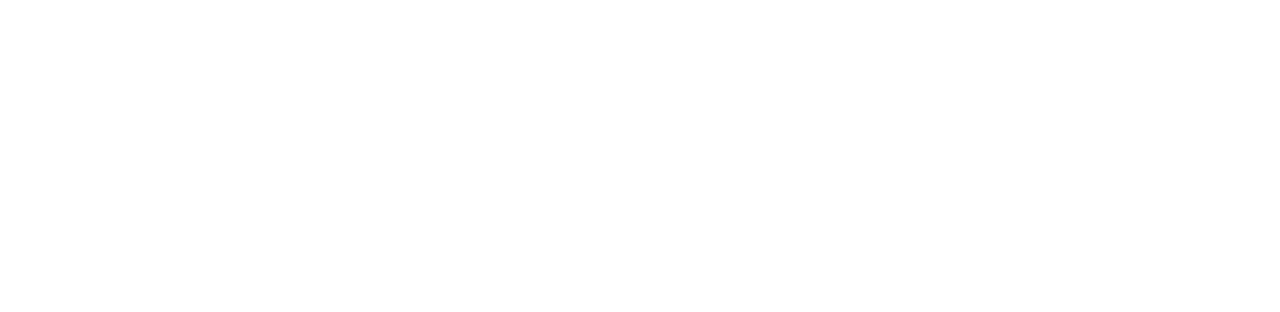
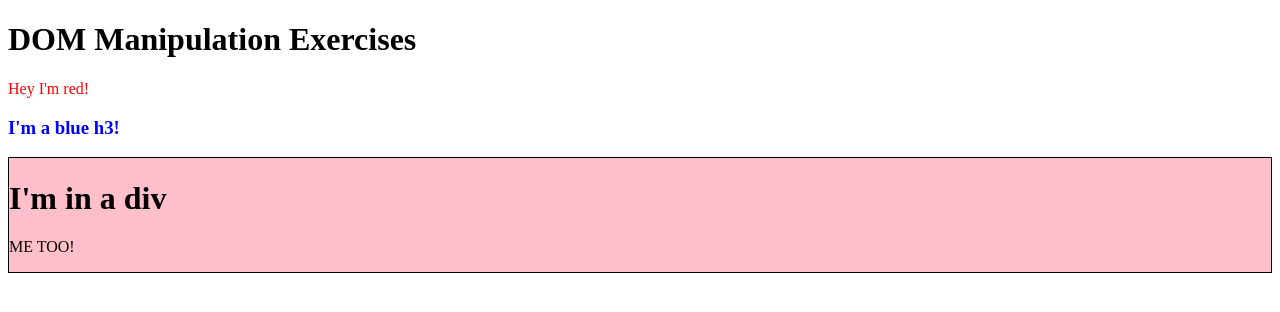
Before and after one commit to mselchow/dom-manipulation-exercises, a plain HTML site: page index.html in a window 1280 px wide. Drawn offline with Linux system fonts and the light colour scheme.

Commit message:
Complete exercise 1

```diff
--- a/index.html
+++ b/index.html
@@ -8,6 +8,7 @@
     <title>DOM Manipulation Exercises</title>
 </head>
 <body>
-
+    <h1>DOM Manipulation Exercises</h1>
+    <div class="container"></div>
 </body>
 </html>
--- a/script.js
+++ b/script.js
@@ -0,0 +1,33 @@
+const container = document.querySelector(".container");
+
+// <p> with red text "Hey I'm red!"
+const content1 = document.createElement("p");
+content1.style.cssText = "color: red;";
+content1.textContent = "Hey I'm red!";
+
+container.appendChild(content1);
+
+// <h3> with blue text "I'm a blue h3!"
+const content2 = document.createElement("h3");
+content2.style.cssText = "color: blue;";
+content2.textContent = "I'm a blue h3!";
+
+container.appendChild(content2);
+
+// <div> with black border and pink background with
+//   <h1> that says "I'm in a div"
+//   <p> that says "ME TOO!"
+
+const div = document.createElement("div");
+div.style.cssText = "border: 1px solid black; background-color: pink;";
+
+const h1 = document.createElement("h1");
+h1.textContent = "I'm in a div";
+
+const p = document.createElement("p");
+p.textContent = "ME TOO!";
+
+div.appendChild(h1);
+div.appendChild(p);
+
+container.appendChild(div);
```
